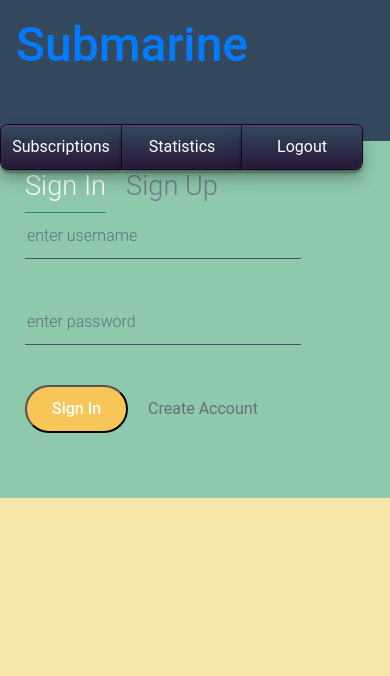
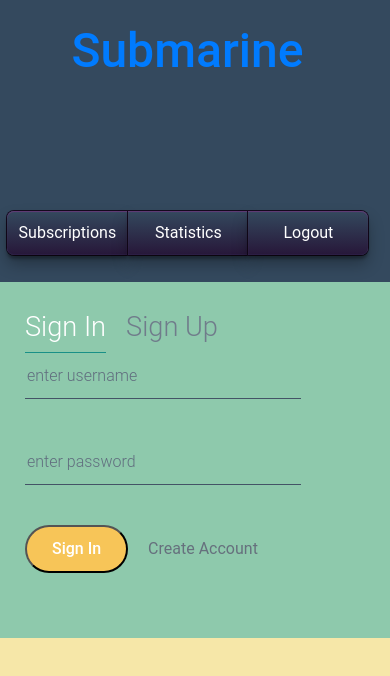
Before and after one commit to HillNathan/subscription-tracker, a React (Create React App) app in the folder client/: page / in a window 390 px wide. Shown: the top 676 px of the page. Built offline with nearby package versions, Linux system fonts and the light colour scheme; no server answers.

Commit message:
navigation bar lines up properly

```diff
--- a/client/src/components/Navbar/nav.css
+++ b/client/src/components/Navbar/nav.css
@@ -1,16 +1,18 @@
 nav {
     background-color: #34495e;
-    color: #F66B66;
-    /* padding: 1rem; */
+    padding: .4rem;
 }
 
-h1 {
+h1, .font {
+  color: #F66B66;
   font-size: 3rem;
 }
 
 .top {
-  width: 33%;
+  width: 390px;
   margin: 1rem;
+  min-height: 3rem;
+  /* margin: 0 auto; */
 }
 
 .row {
@@ -191,6 +193,18 @@ h1 {
         margin-left: 4px; }
 
 
+@media (max-width: 576px) {
+  .top {
+    text-align: center;
+  }
+
+  .right-side {
+    border-width: 5px;
+    border-color: #f6e7a8;
+  }
+}
+
+
   /* peripherial stuff: text and body (will freeze page from scrolling*/
   /* p {
     position: absolute;
```
